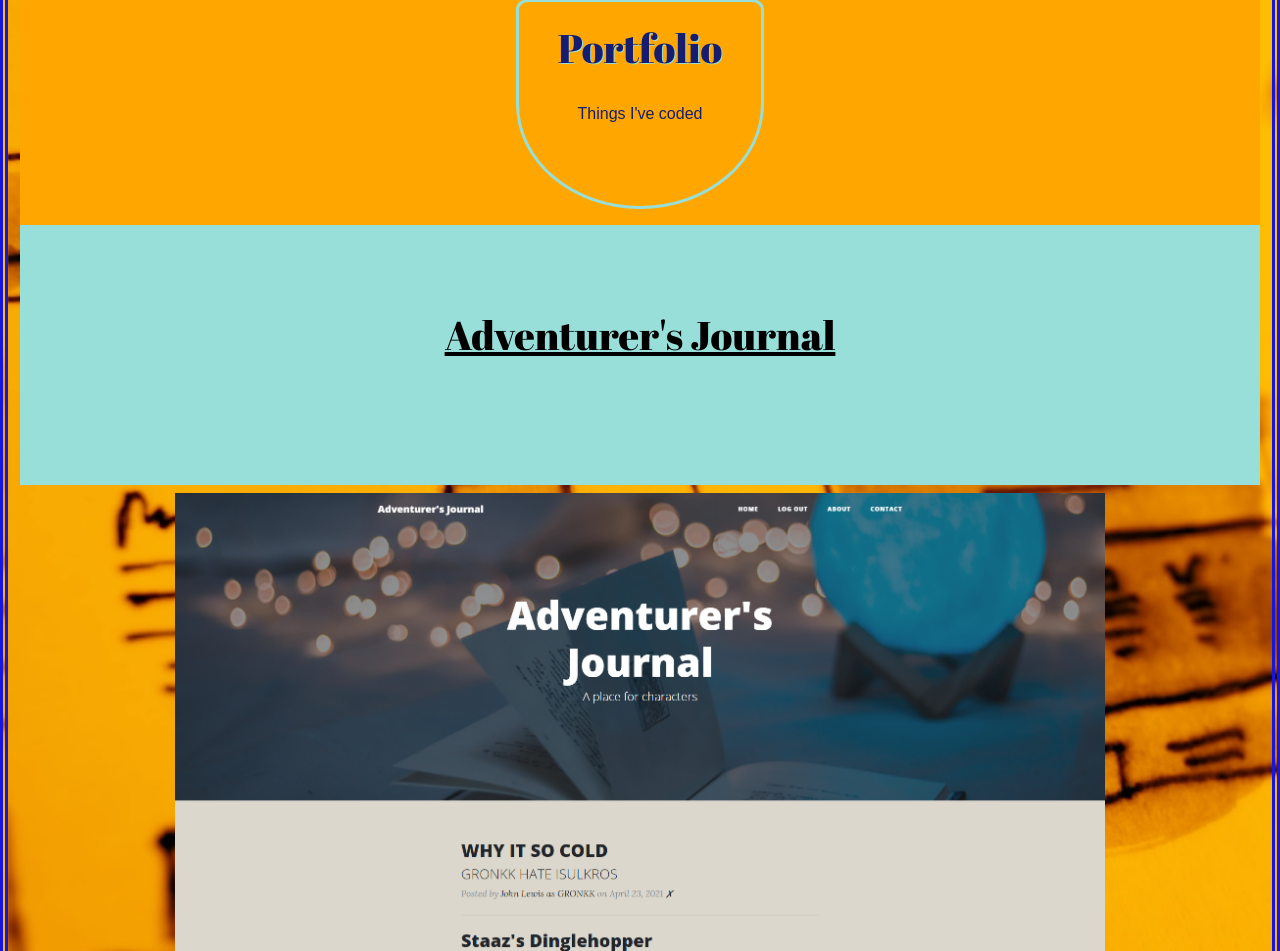
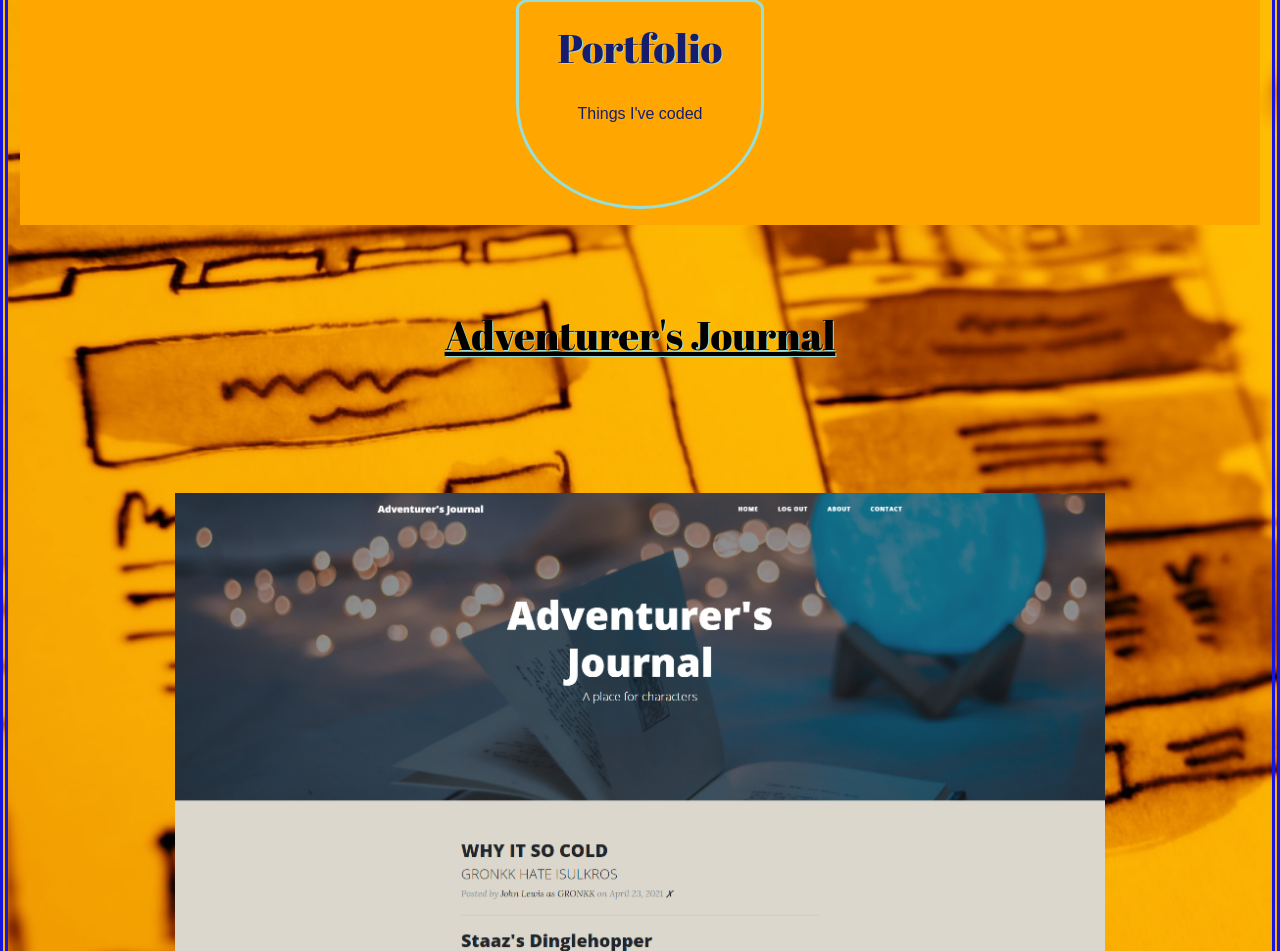
Before and after one commit to Rogue9/ENDGAMEBLOG, a Flask app: page /portfolio in a window 1280 px wide. Shown: the part 857-1808 px from the top of the page. Run offline with Flask 2, Linux system fonts and the light colour scheme; parts of the project's set-up code (start-up, migrations or seed data) failed here and were passed over; some libraries are stand-ins or nearby versions; some web fonts are replaced.

Commit message:
Update portfolio.css

```diff
--- a/static/css/portfolio.css
+++ b/static/css/portfolio.css
@@ -105,7 +105,6 @@ border-radius: 20% 3% 20% 3%;
   padding: 2em 0 4em;
 }
 .card-headline {
-  background-color: #98ded9;
   padding: 2em 0 3em;
 }
 .site-img {
```
